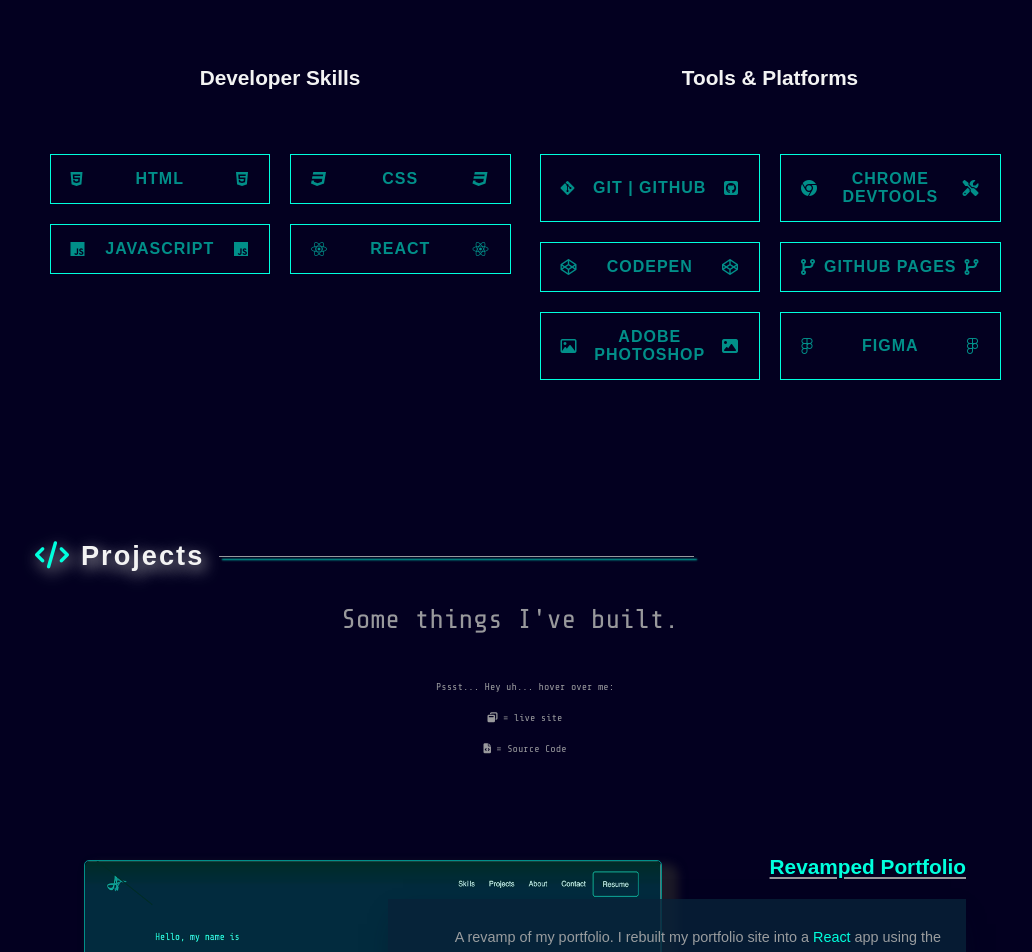
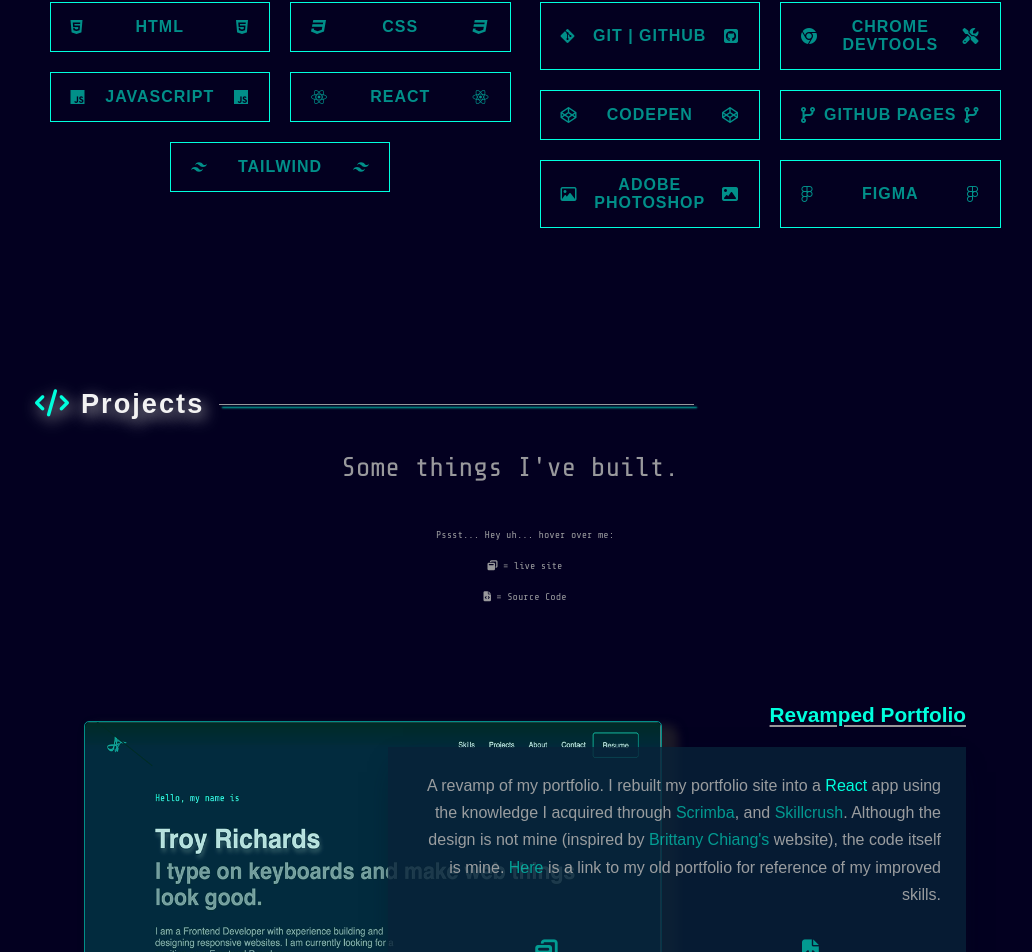
Before and after one commit to TroyRichardsDA/Portfolio-React-Revamp, a React (Create React App) app: page / in a window 1280 px wide. Shown: the part 958-1910 px from the top of the page, without its empty margins (115-1147 px from the left). Built offline with nearby package versions, Linux system fonts and the light colour scheme.

Commit message:
Refactored Navbar/ Began Implementing styled components

```diff
--- a/src/App.js
+++ b/src/App.js
@@ -1,89 +1,173 @@
-import Nav from './Components/Nav';
-import { Header } from './Components/Header';
-import { Skills } from './Components/Skills';
-import { ProjectsRight } from './Components/ProjectsRight';
-import { ProjectsLeft } from './Components/ProjectsLeft';
-import { About } from './Components/About';
-import { Contact } from './Components/Contact';
-import { Footer } from './Components/Footer';
-import logo from "./logo.svg"
-
-
-
+import Nav from "./Components/Navbar/Nav";
+import { Header } from "./Components/Header";
+import { Skills } from "./Components/Skills";
+import { ProjectsRight } from "./Components/ProjectsRight";
+import { ProjectsLeft } from "./Components/ProjectsLeft";
+import { About } from "./Components/About";
+import { Contact } from "./Components/Contact";
+import { Footer } from "./Components/Footer";
+import logo from "./logo.svg";
 
 function App() {
-
-  const skillCrush = 'https://skillcrush.com/'
-
+  const skillCrush = "https://skillcrush.com/";
 
   return (
     <div className="App">
-      <Nav logo={logo}/>
+      <Nav logo={logo} />
       <Header />
       <Skills />
       <section id="projects">
-        <h2 class="projects-header">
-          <i class="header-icon fas fa-code"></i> Projects
+        <h2 className="projects-header">
+          <i className="header-icon fas fa-code"></i> Projects
         </h2>
-        <p class="projects-subtitle">
-          Some things I've built. <small> <br/><br/>
-          Pssst... Hey uh... hover over me: <br/> <i class="fas fa-window-restore"></i> = live site <br/>
-          <i class=" fas fa-file-code"></i> = Source Code</small>
+        <p className="projects-subtitle">
+          Some things I've built.{" "}
+          <small>
+            {" "}
+            <br />
+            <br />
+            Pssst... Hey uh... hover over me: <br />{" "}
+            <i className="fas fa-window-restore"></i> = live site <br />
+            <i className=" fas fa-file-code"></i> = Source Code
+          </small>
         </p>
         <div className="project-area">
           <ProjectsRight
-            title= 'Revamped Portfolio'
-            img={require('./images/revamp-portfolio.png')}
-            liveSite='https://ayetone.github.io/Portfolio-React-Revamp/'
+            title="Revamped Portfolio"
+            img={require("./images/revamp-portfolio.png")}
+            liveSite="https://ayetone.github.io/Portfolio-React-Revamp/"
             sourceCode="https://github.com/AyeTone/Portfolio-React-Revamp"
-            desc={<>A revamp of my portfolio. I rebuilt my portfolio site
-            into a <span className="skills-used">React</span> app using the knowledge I acquired
-            through <a href="https://scrimba.com/dashboard?tab=overview" className="important-text-link">Scrimba</a>,
-            and <a href={skillCrush} className="important-text-link">Skillcrush</a>.
-            Although the design is not mine (inspired
-            by <a className="important-text-link" href="https://brittanychiang.com/" target="_">Brittany Chiang's</a> website),
-            the code itself is mine. <a className='important-text-link' href="https://ayetone.github.io/Portfolio/">Here</a> is a link to my old portfolio
-            for reference of my improved skills.</>}
-            devWith = 'React, CSS'
+            desc={
+              <>
+                A revamp of my portfolio. I rebuilt my portfolio site into a{" "}
+                <span className="skills-used">React</span> app using the
+                knowledge I acquired through{" "}
+                <a
+                  href="https://scrimba.com/dashboard?tab=overview"
+                  className="important-text-link"
+                >
+                  Scrimba
+                </a>
+                , and{" "}
+                <a href={skillCrush} className="important-text-link">
+                  Skillcrush
+                </a>
+                . Although the design is not mine (inspired by{" "}
+                <a
+                  className="important-text-link"
+                  href="https://brittanychiang.com/"
+                  target="_"
+                >
+                  Brittany Chiang's
+                </a>{" "}
+                website), the code itself is mine.{" "}
+                <a
+                  className="important-text-link"
+                  href="https://ayetone.github.io/Portfolio/"
+                >
+                  Here
+                </a>{" "}
+                is a link to my old portfolio for reference of my improved
+                skills.
+              </>
+            }
+            devWith="React, CSS"
           />
           <ProjectsLeft
-            title= 'Repo Gallery'
-            img={require('./images/repo-gallery.png')}
-            liveSite='https://ayetone.github.io/github-repo-gallery/'
+            title="Repo Gallery"
+            img={require("./images/repo-gallery.png")}
+            liveSite="https://ayetone.github.io/github-repo-gallery/"
             sourceCode="https://github.com/AyeTone/github-repo-gallery"
-            desc={<>With the help of <a href={skillCrush} target="_blank" className="important-text-link">Skillcrush</a>,
-            I was able to build a gallery of all repos posted on Github.
-            The design/bolierplate was provided by, Skillcrush and I programmed
-            the <span className="skills-used"> Javascript</span> and
-            routed the <span className="skills-used"> API's </span> needed.</>}
-            devWith = 'Javascript, API'
+            desc={
+              <>
+                With the help of{" "}
+                <a
+                  href={skillCrush}
+                  target="_blank"
+                  className="important-text-link"
+                >
+                  Skillcrush
+                </a>
+                , I was able to build a gallery of all repos posted on Github.
+                The design/bolierplate was provided by, Skillcrush and I
+                programmed the <span className="skills-used"> Javascript</span>{" "}
+                and routed the <span className="skills-used"> API's </span>{" "}
+                needed.
+              </>
+            }
+            devWith="Javascript, API"
           />
           <ProjectsRight
-            title= 'Sticky Notes'
-            img={require('./images/notes.png')}
-            liveSite='https://6vl2y.csb.app/'
+            title="Sticky Notes"
+            img={require("./images/notes.png")}
+            liveSite="https://6vl2y.csb.app/"
             sourceCode="https://codesandbox.io/s/6vl2y"
-            desc={<>A Sticky Note app capable of saving rendered notes to the local storage.
-             The design/bolierplate was provided by <a href={skillCrush} className="important-text-link">Skillcrush</a> while
-              I programmed the <span className="skills-used">React</span> and <span className="skills-used">CSS</span> needed.</>}
-            devWith = 'React, CSS'
+            desc={
+              <>
+                A Sticky Note app capable of saving rendered notes to the local
+                storage. The design/bolierplate was provided by{" "}
+                <a href={skillCrush} className="important-text-link">
+                  Skillcrush
+                </a>{" "}
+                while I programmed the{" "}
+                <span className="skills-used">React</span> and{" "}
+                <span className="skills-used">CSS</span> needed.
+              </>
+            }
+            devWith="React, CSS"
           />
           <ProjectsLeft
-            title= 'Guess-The-Word'
-            img={require('./images/word-guess.png')}
-            liveSite='https://ayetone.github.io/guess-the-word/'
+            title="Guess-The-Word"
+            img={require("./images/word-guess.png")}
+            liveSite="https://ayetone.github.io/guess-the-word/"
             sourceCode="https://github.com/AyeTone/guess-the-word"
-            desc={<>A word guessing game with a set amount of guesses allowed before it's game over.
-            The words are fetched from an <span className="skills-used">API</span> at random inside of
-            this <span className="skills-used">React</span> app. The design/bolierplate was
-            provided by <a href={skillCrush} className="important-text-link">Skillcrush</a>.</>}
-            devWith = 'React, CSS'
+            desc={
+              <>
+                A word guessing game with a set amount of guesses allowed before
+                it's game over. The words are fetched from an{" "}
+                <span className="skills-used">API</span> at random inside of
+                this <span className="skills-used">React</span> app. The
+                design/bolierplate was provided by{" "}
+                <a href={skillCrush} className="important-text-link">
+                  Skillcrush
+                </a>
+                .
+              </>
+            }
+            devWith="React, CSS"
+          />
+          <ProjectsRight
+            title="Advice"
+            img={require("./images/advice-gen.png")}
+            liveSite="https://github.com/AyeTone/Advice-Gen-App"
+            sourceCode="https://ayetone.github.io/Advice-Gen-App/"
+            desc={
+              <>
+                {" "}
+                This is app provides random advice provided by an API. This
+                project was a challenge provided by{" "}
+                <a
+                  href="https://www.frontendmentor.io/home"
+                  className="important-text-link"
+                >
+                  {" "}
+                  Frontend Mentor
+                </a>
+                . I used this challenge as an opportunity to learn and practice
+                my skills with <span className="skills-used">
+                  {" "}
+                  Tailwind{" "}
+                </span>{" "}
+                and <span className="skills-used"> React </span>.
+              </>
+            }
+            devWith="React, CSS"
           />
         </div>
       </section>
-          <About />
-          <Contact />
-          <Footer />
+      <About />
+      <Contact />
+      <Footer />
     </div>
   );
 }
--- a/src/Components/Header.js
+++ b/src/Components/Header.js
@@ -5,7 +5,7 @@
 
     function typewriter() {
         document.getElementById('message').innerHTML =
-        greeting[0].substring(0, textPos) + "<span class='blicker'>|</span>";
+        greeting[0].substring(0, textPos) + "<span class='animate-pulse'>|</span>";
 
         if(textPos++ != greeting[0].length)
         setTimeout(typewriter, speed)
--- /dev/null
+++ b/src/Components/Navbar/Nav.js
@@ -0,0 +1,86 @@
+import {
+  Container,
+  DropdownBtn,
+  DropdownContent,
+  HomeBtn,
+  Logo,
+  Navigation,
+} from "./NavStyles";
+
+function Nav({ logo }) {
+  let prevScroll = window.pageYOffset;
+  let dropdown = document.getElementById("dd-content");
+
+  function showHide() {
+    dropdown.style.width = "40%";
+  }
+
+  function closeBtn() {
+    dropdown.style.width = "0";
+  }
+
+  window.onclick = function (e) {
+    if (!e.target.matches(".fa-bars")) {
+      dropdown.style.width = "0";
+    }
+  };
+
+  window.onscroll = function () {
+    let currentPos = window.pageYOffset;
+    if (prevScroll > currentPos) {
+      document.getElementById("nava").style.top = "0";
+    } else {
+      document.getElementById("nava").style.top = "-1000px";
+    }
+    prevScroll = currentPos;
+  };
+
+  return (
+    <Container id="nava">
+      <HomeBtn href="">
+        <Logo id="logo" src={logo} />
+      </HomeBtn>
+      <Navigation>
+        <DropdownBtn
+          onClick={showHide}
+          className="fas fa-soild fa-bars"
+        ></DropdownBtn>
+        <DropdownContent id="dd-content" className="dropdown-content">
+          <ul>
+            <li className="nav-item close-button">
+              {" "}
+              <a onClick={closeBtn}>Close</a>
+            </li>
+            <li className="nav-item">
+              <a href="#skills">
+                <i className="fas fa-tasks"></i> Skills
+              </a>
+            </li>
+            <li className="nav-item">
+              <a href="#projects">
+                <i className="fas fa-code"></i> Projects
+              </a>
+            </li>
+            <li className="nav-item">
+              <a href="#about">
+                <i className="fas fa-user"></i> About
+              </a>
+            </li>
+            <li className="nav-item">
+              <a href="#contact">
+                <i className="fa-solid fa-address-card"></i> Contact
+              </a>
+            </li>
+            <li className="nav-item resume-nav">
+              <a href={require("../../Resume/resume-file.pdf")} target="_blank">
+                <i className="fa-solid fa-file"></i> Resume
+              </a>
+            </li>
+          </ul>
+        </DropdownContent>
+      </Navigation>
+    </Container>
+  );
+}
+
+export default Nav;
--- a/src/Components/ProjectsRight.js
+++ b/src/Components/ProjectsRight.js
@@ -8,7 +8,7 @@
 
         <div className="project-img-container project-img-right">
           <a href={liveSite} target="_blank">
-            <img class="project-img" src={img} alt={title}/>
+            <img className="project-img" src={img} alt={title}/>
           <div className="link-to">
           </div>
           </a>
@@ -17,7 +17,7 @@
 
          <div className="project-text project-text-right">
             <h3 className="project-title">{title}</h3>
-             <p className="project-desc">
+             <div className="project-desc">
                {desc}
                <div className="live-source">
                 <div>
@@ -31,7 +31,7 @@
                   </a>
                 </div>
               </div>
-             </p>
+             </div>
              <p className="project-skills">
               <span className="developed-with"> Developed With: </span> <br/>
               <span className="devWith-skills">{devWith}</span>
--- a/src/Components/Skills.js
+++ b/src/Components/Skills.js
@@ -1,29 +1,64 @@
+import { SiTailwindcss } from "react-icons/si";
+
 export function Skills() {
   return (
     <section id="skills">
-      <h2 className="skills-header"><i class="header-icon fas fa-tasks"></i>Skills</h2>
+      <h2 className="skills-header">
+        <i class="header-icon fas fa-tasks"></i>Skills
+      </h2>
       <div className="skills-content">
-      <div className='skills-container'>
-        <h3 className="skills-subheader">Developer Skills</h3>
+        <div className="skills-container">
           <div className="devskills-wrap">
-          <p className="skill"><i className="fab fa-html5"></i> HTML <i className="fab fa-html5"></i></p>
-          <p className="skill"><i className="fab fa-css3"></i> CSS <i className="fab fa-css3"></i></p>
-          <p className="skill"><i class="fab fa-js"></i> JavaScript <i className="fab fa-js"></i></p>
-          <p className="skill"><i className="fab fa-react"></i> React <i className="fab fa-react"></i> </p>
+            <p className="skill">
+              <i className="fab fa-html5"></i> HTML{" "}
+              <i className="fab fa-html5"></i>
+            </p>
+            <p className="skill">
+              <i className="fab fa-css3"></i> CSS{" "}
+              <i className="fab fa-css3"></i>
+            </p>
+            <p className="skill">
+              <i className="fab fa-js"></i> JavaScript{" "}
+              <i className="fab fa-js"></i>
+            </p>
+            <p className="skill">
+              <i className="fab fa-react"></i> React{" "}
+              <i className="fab fa-react"></i>{" "}
+            </p>
+            <p className="skill">
+              <SiTailwindcss /> Tailwind <SiTailwindcss />{" "}
+            </p>
           </div>
         </div>
         <div className="tools-container">
-        <h3 className="tool-subheader">Tools & Platforms</h3>
           <div className="tools-wrap">
-          <p className="tool"><i className="fab fa-git-alt"></i> Git | GitHub <i className="fab fa-github-square"></i></p>
-          <p className="tool"><i className="fab fa-chrome"></i> Chrome DevTools <i className="fas fa-tools"></i></p>
-          <p className="tool"><i className="fab fa-codepen"></i> Codepen <i className="fab fa-codepen"></i></p>
-          <p className="tool"><i className="fas fa-code-branch"></i> Github Pages <i className="fas fa-code-branch"></i></p>
-          <p className="tool"><i className="far fa-image"></i> Adobe Photoshop <i className="fas fa-image"></i></p>
-          <p className="tool"><i class="fa-brands fa-figma"></i> Figma <i class="fa-brands fa-figma"></i></p>
+            <p className="tool">
+              <i className="fab fa-git-alt"></i> Git | GitHub{" "}
+              <i className="fab fa-github-square"></i>
+            </p>
+            <p className="tool">
+              <i className="fab fa-chrome"></i> Chrome DevTools{" "}
+              <i className="fas fa-tools"></i>
+            </p>
+            <p className="tool">
+              <i className="fab fa-codepen"></i> Codepen{" "}
+              <i className="fab fa-codepen"></i>
+            </p>
+            <p className="tool">
+              <i className="fas fa-code-branch"></i> Github Pages{" "}
+              <i className="fas fa-code-branch"></i>
+            </p>
+            <p className="tool">
+              <i className="far fa-image"></i> Adobe Photoshop{" "}
+              <i className="fas fa-image"></i>
+            </p>
+            <p className="tool">
+              <i className="fa-brands fa-figma"></i> Figma{" "}
+              <i className="fa-brands fa-figma"></i>
+            </p>
           </div>
         </div>
       </div>
     </section>
-  )
+  );
 }
--- a/src/index.css
+++ b/src/index.css
@@ -49,7 +49,6 @@
 .important-text-link {
   position: relative;
   color: var(--dimHighlightColor);
-/*   text-decoration: underline; */
   transition: all .5s;
 }
 
@@ -96,20 +95,6 @@
 
 =====================*/
 
-nav {
-  background: linear-gradient(0deg, rgba(0,0,0,0) 25%, rgba(0,0,0,1) 100%);
-  position: fixed;
-  top: 0;
-  left: 0;
-  padding: 1.7rem;
-  z-index: 2;
-  width: 100%;
-  transition: top .7s;
-  opacity: 0;
-  animation: load 2.5s ease forwards 1s;
-  backdrop-filter: blur(4px);
-  -webkit-backdrop-filter: blur(4px);
-}
 
 .navbar {
   display: flex;
@@ -129,10 +114,7 @@
   opacity: 1;
 }
 
-.dropbtn {
-  cursor: pointer;
-  font-size: 2rem;
-}
+
 
 .dropdown-content {
   position: fixed;
@@ -141,9 +123,12 @@
   right: 0;
   background-color: rgba(5, 5, 5, 0.507);
   top: 0;
-  z-index: 3;
+  z-index: 2;
   transition: width 1s ease-in-out;
 }
+
+
+
 
 .open {
   width: 40%;
@@ -198,11 +183,11 @@
   animation: blinker 1s linear infinite;
 }
 
-@keyframes blinker {
+/* @keyframes blinker {
   50% {
     opacity: 0;
   }
-}
+} */
 
 .name {
   opacity: 0;
@@ -651,9 +636,6 @@
     padding: 20px 40px;
   }
 
-  .dropbtn {
-    display: none;
-  }
 
   .close-button {
     display: none;
@@ -781,7 +763,7 @@
     grid-row: 1;
     transform: translateY(-30px);
     z-index: 0;
-    box-shadow: 40px 20px 20px 6px rgba(48, 46, 46, 0.582);
+    box-shadow: 40px 20px 20px rgba(48, 46, 46, 0.582);
     border: .3px solid var(--dimHighlightColor);
     transition: all .2s ease-in-out;
   }
@@ -821,7 +803,7 @@
   }
 
   .project-desc {
-    font-size: .9rem;
+/*     font-size: .9rem; */
     background-color: var(--projectTextBG);
     padding: 25px;
     margin-top: 10px;
--- /dev/null
+++ b/tailwind.config.js
@@ -0,0 +1,9 @@
+module.exports = {
+  content: [
+    "./src/**/*.{js,jsx,ts,tsx}",
+  ],
+  theme: {
+    extend: {},
+  },
+  plugins: [],
+}
```
Also changed, not shown: package.json (+8 -0 lines), src/Components/Nav.js (deleted, +0 -61 lines), src/Components/Navbar/NavStyles.jsx (added, +68 -0 lines), src/Components/ProjectsLeft.js (+4 -7 lines), src/responsive.js (added, +19 -0 lines), src/images/advice-gen.png (added), 1 other file (tests, documents, lock files or other folders). Lines whose indentation alone changed are shown as unchanged.
